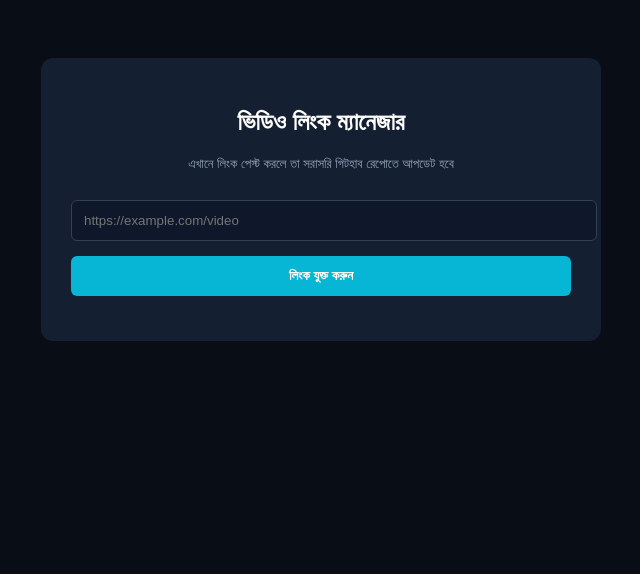
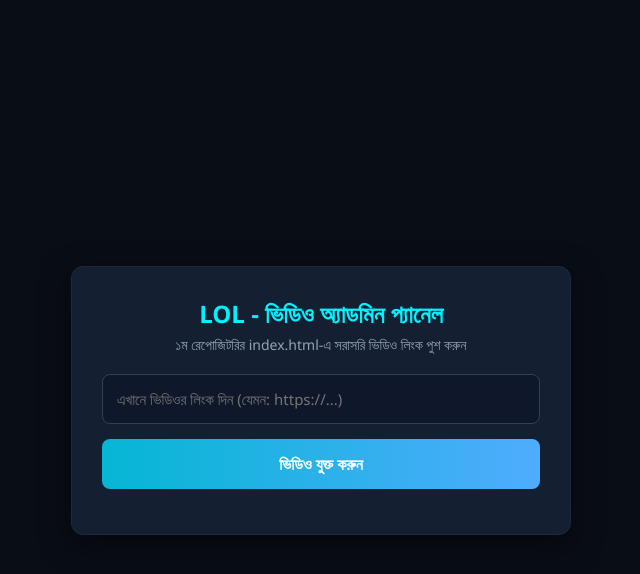
Before and after one commit to siam085571-rgb/111111, a website: page admin.html in a window 1280 px wide. Shown: the whole page, without its empty margins (319-959 px from the left). Drawn offline with Linux system fonts and the light colour scheme.

Commit message:
Update admin.html

```diff
--- a/admin.html
+++ b/admin.html
@@ -2,22 +2,30 @@
 <html lang="bn">
 <head>
     <meta charset="UTF-8">
+    <meta name="viewport" content="width=device-width, initial-scale=1.0">
     <title>LOL - অ্যাডমিন প্যানেল</title>
     <style>
-        body { background: #090d16; color: #fff; font-family: sans-serif; padding: 50px; text-align: center;}
-        .box { max-width: 500px; margin: 0 auto; background: #151f32; padding: 30px; border-radius: 12px; }
-        input { width: 100%; padding: 12px; margin: 15px 0; border-radius: 6px; border: 1px solid #334155; background: #0f172a; color: #fff; }
-        button { background: #06b6d4; color: #fff; border: none; padding: 12px 20px; border-radius: 6px; cursor: pointer; width: 100%; font-weight: bold; }
-        button:hover { background: #0891b2; }
-        #status { margin-top: 15px; font-size: 14px; }
+        * { margin: 0; padding: 0; box-sizing: border-box; font-family: 'Segoe UI', sans-serif; }
+        body { background: #090d16; color: #f8fafc; display: flex; justify-content: center; align-items: center; min-height: 100vh; padding: 20px; }
+        .admin-box { max-width: 500px; width: 100%; background: #151f32; padding: 30px; border-radius: 12px; border: 1px solid #1e293b; text-align: center; box-shadow: 0 10px 30px rgba(0,0,0,0.5); }
+        h2 { font-size: 24px; margin-bottom: 5px; color: #00f2fe; }
+        p { color: #94a3b8; font-size: 14px; margin-bottom: 20px; }
+        input { width: 100%; padding: 14px; margin-bottom: 15px; border-radius: 8px; border: 1px solid #334155; background: #0f172a; color: #fff; font-size: 15px; outline: none; }
+        input:focus { border-color: #06b6d4; }
+        button { background: linear-gradient(to right, #06b6d4, #4facfe); color: #fff; border: none; padding: 14px; border-radius: 8px; cursor: pointer; width: 100%; font-weight: bold; font-size: 16px; transition: 0.3s; }
+        button:hover { opacity: 0.9; transform: translateY(-2px); }
+        #status { margin-top: 15px; font-size: 14px; font-weight: 500; }
     </style>
 </head>
 <body>
-    <div class="box">
-        <h2>ভিডিও লিংক ম্যানেজার</h2>
-        <p style="color: #94a3b8; font-size: 13px;">এখানে লিংক পেস্ট করলে তা সরাসরি গিটহাব রেপোতে আপডেট হবে</p>
-        <input type="url" id="videoUrl" placeholder="https://example.com/video">
-        <button onclick="addLink()">লিংক যুক্ত করুন</button>
+
+    <div class="admin-box">
+        <h2>LOL - ভিডিও অ্যাডমিন প্যানেল</h2>
+        <p>১ম রেপোজিটরির index.html-এ সরাসরি ভিডিও লিংক পুশ করুন</p>
+
+        <input type="url" id="videoUrl" placeholder="এখানে ভিডিওর লিংক দিন (যেমন: https://...)">
+        <button onclick="addLink()">ভিডিও যুক্ত করুন</button>
+
         <div id="status"></div>
     </div>
 
@@ -27,13 +35,14 @@
             const status = document.getElementById('status');
             const url = urlInput.value.trim();
 
-            if(!url) return alert('অনুগ্রহ করে একটি সঠিক লিংক দিন');
+            if(!url) return alert('অনুগ্রহ করে একটি সঠিক ভিডিও লিংক দিন');
 
-            status.innerText = "গিটহাবে সেভ হচ্ছে...";
-            status.style.color = "#e2e8f0";
+            status.innerText = "১ম রেপোতে পুশ করা হচ্ছে... অপেক্ষা করুন...";
+            status.style.color = "#cbd5e1";
 
             try {
-                const response = await fetch('/api/videos', {
+                // এখানে আপনার Render-এর আসল লাইভ ব্যাকএন্ড লিংক বসাতে পারেন, অথবা ডোমেইন সেম থাকলে আপেক্ষিক পাথ রাখতে পারেন।
+                const response = await fetch('/api/add-video', {
                     method: 'POST',
                     headers: { 'Content-Type': 'application/json' },
                     body: JSON.stringify({ url })
@@ -45,11 +54,11 @@
                     status.style.color = "#4ade80";
                     urlInput.value = "";
                 } else {
-                    status.innerText = result.error;
+                    status.innerText = result.error || "কিছু একটা ভুল হয়েছে";
                     status.style.color = "#f87171";
                 }
             } catch (err) {
-                status.innerText = "সার্ভার এরর!";
+                status.innerText = "সার্ভার বা নেটওয়ার্ক এরর!";
                 status.style.color = "#f87171";
             }
         }
```
